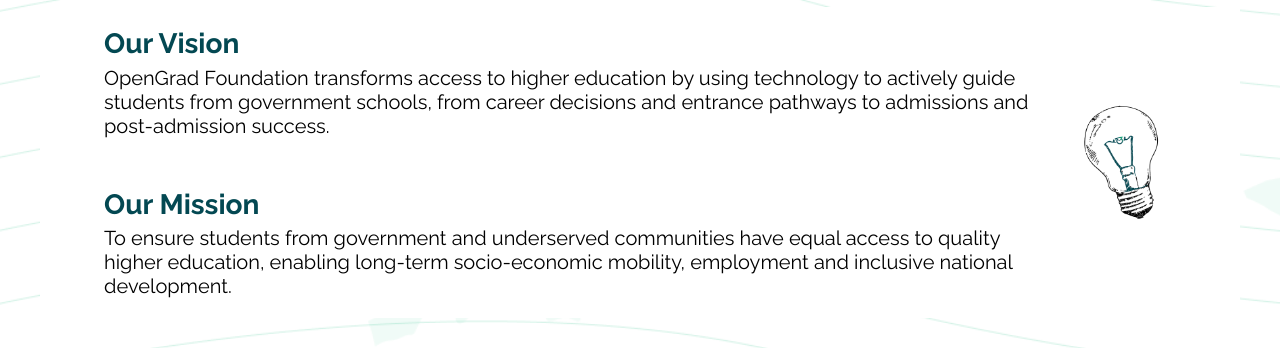
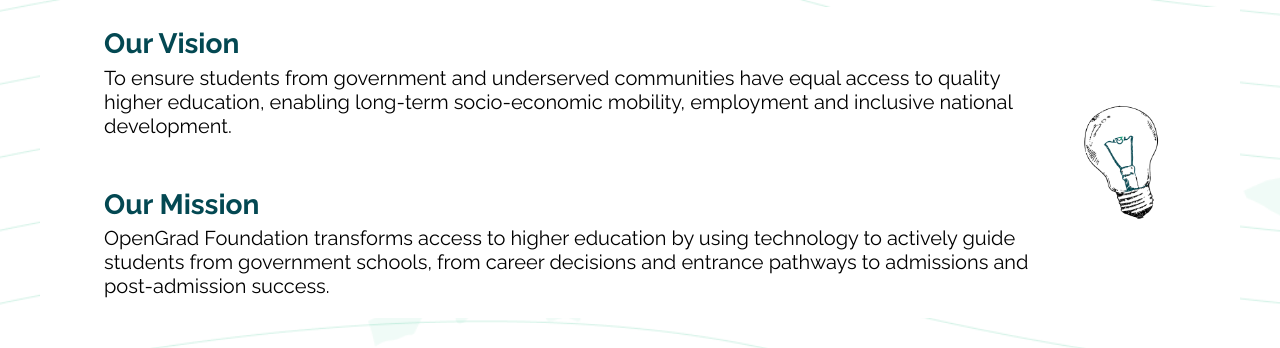
Before and after one commit to OpenGrad-Foundation/opengrad-website, a React (Vite) app: page /aboutus in a window 1280 px wide. Shown: the part 527-875 px from the top of the page. Built offline with nearby package versions, Linux system fonts and the light colour scheme; no server answers; the database is empty.

Commit message:
replaced aboutus contents mission and vision

```diff
--- a/src/Pages/AboutUs/Components/Header/Header.tsx
+++ b/src/Pages/AboutUs/Components/Header/Header.tsx
@@ -38,18 +38,19 @@ export const Header = () => {
           <div>
             <h2>Our Vision<span style={{color: "#07ff9e"}}></span></h2>
             <p>
-              OpenGrad Foundation transforms access to higher education by using technology to actively guide
-              students from government schools, from career decisions and entrance
-              pathways to admissions and post-admission success.
+              To ensure students from government and underserved communities have equal access to quality
+              higher education, enabling long-term socio-economic mobility, employment and inclusive national
+              development.
             </p>
           </div>
           <div>
             <h2>Our Mission<span style={{color: "#07ff9e"}}></span></h2>
             <p>
-              To ensure students from government and underserved communities have equal access to quality
-              higher education, enabling long-term socio-economic mobility, employment and inclusive national
-              development.
+              OpenGrad Foundation transforms access to higher education by using technology to actively guide
+              students from government schools, from career decisions and entrance
+              pathways to admissions and post-admission success.
             </p>
+
           </div>
         </div>
         <img src={Vision} alt="" />
```
